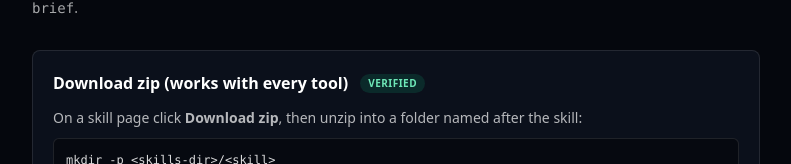
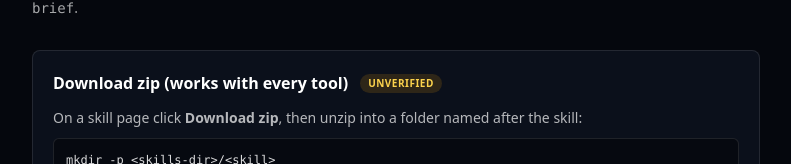
Before and after one commit to Shubochandrosarker/bridgistic, a React (Vite) app in the folder apps/console/: page /docs/install in a window 1280 px wide. Shown: the part 186-350 px from the top of the page, without its empty margins (244-1035 px from the left). Built offline with nearby package versions, Linux system fonts and the light colour scheme; no server answers.

Commit message:
Install guide: mark zip as unverified until live sign-in test

```diff
--- a/apps/console/src/pages/install-guide.tsx
+++ b/apps/console/src/pages/install-guide.tsx
@@ -45,7 +45,7 @@ export function InstallGuide() {
         </p>
 
         <div className="mt-8 space-y-4">
-          <Section id="zip" title="Download zip (works with every tool)" status="verified">
+          <Section id="zip" title="Download zip (works with every tool)" status="unverified">
             <p>On a skill page click <b>Download zip</b>, then unzip into a folder named after the skill:</p>
             <Code>{"mkdir -p <skills-dir>/<skill>\nunzip <skill>.zip -d <skills-dir>/<skill>"}</Code>
             <p>The folder must contain <span className="font-mono">SKILL.md</span> at its top level.</p>
```
